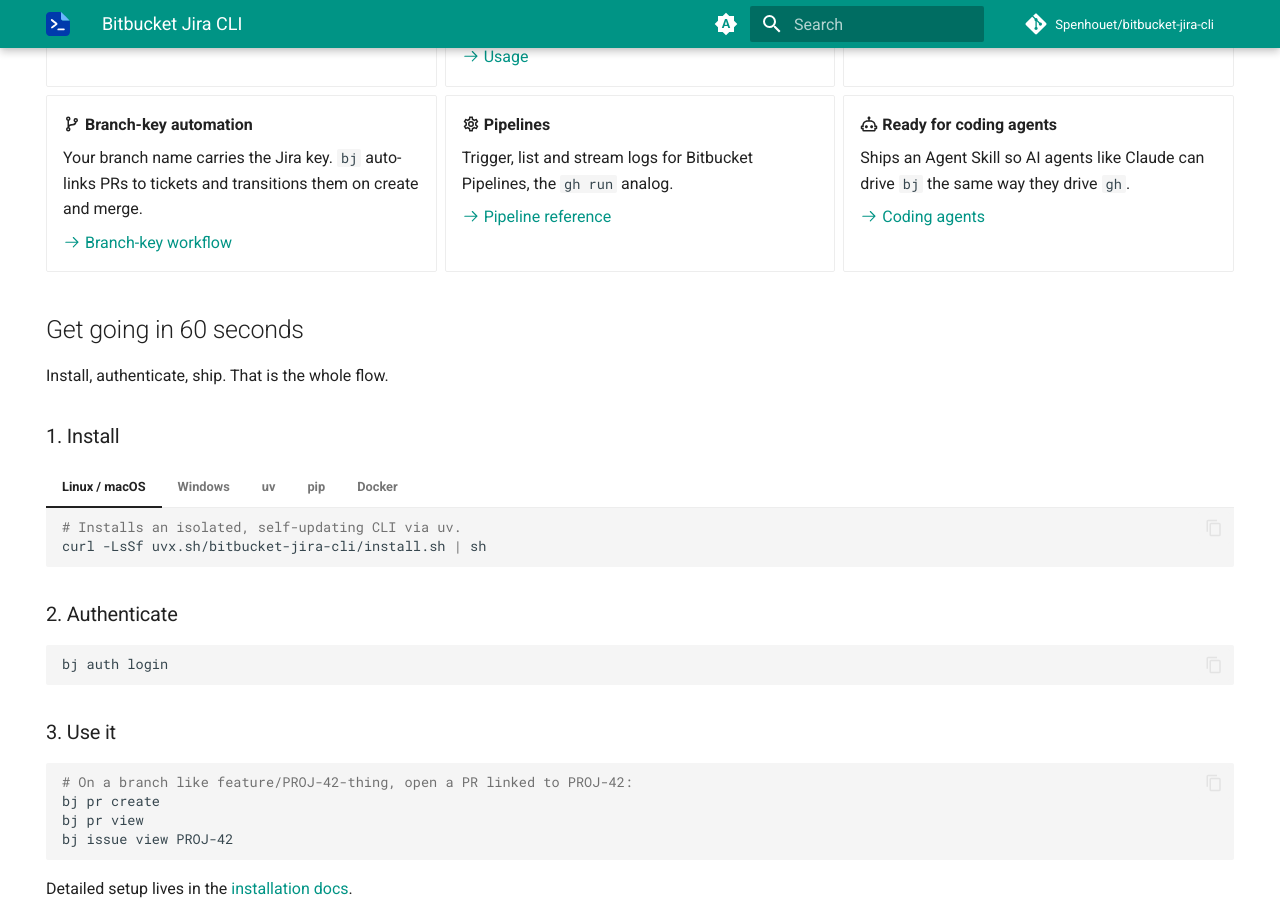
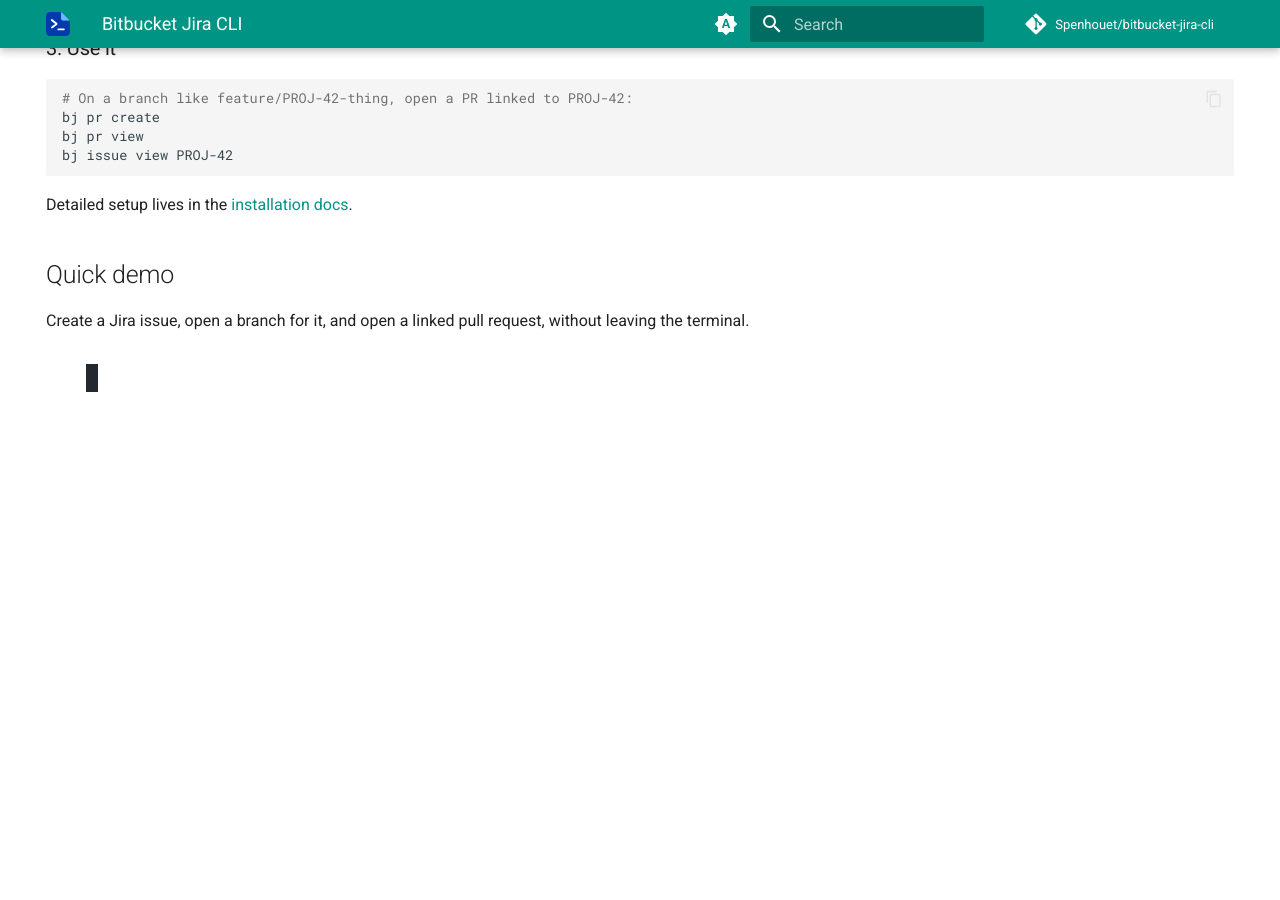
Before and after one commit to Spenhouet/bitbucket-jira-cli, an MkDocs documentation site: the page built from docs/index.md, in a window 1280 px wide and 900 px high, scrolled down 1590 px. Built offline with MkDocs 1.6.1 and Material for MkDocs 9.7.7, drawn with Linux system fonts in a browser that asks for light colours; comment, search, counter and statistics services are not loaded.

Commit message:
docs: move demo GIF below quickstart under a Quick demo heading

````diff
--- a/docs/index.md
+++ b/docs/index.md
@@ -18,10 +18,6 @@
 [View on GitHub](https://github.com/Spenhouet/bitbucket-jira-cli){ .md-button }
 
 </div>
-
-<figure markdown="span">
-  ![bj in action: create a Jira issue, open a branch, open a linked PR](img/demo.gif){ .bj-demo }
-</figure>
 
 ## What it does
 
@@ -123,3 +119,11 @@
 ```
 
 Detailed setup lives in the [installation docs](installation.md).
+
+## Quick demo
+
+Create a Jira issue, open a branch for it, and open a linked pull request, without leaving the terminal.
+
+<figure markdown="span">
+  ![bj in action: create a Jira issue, open a branch, open a linked PR](img/demo.gif){ .bj-demo }
+</figure>
````
